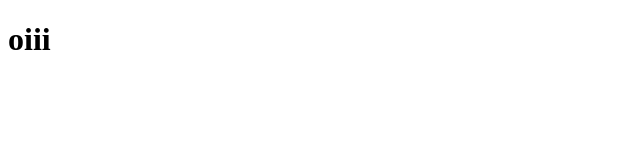
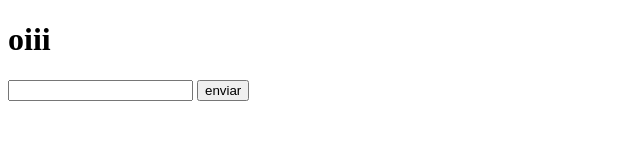
Before and after one commit to nimarchiori/Teste, a plain HTML site: page index.html in a window 1280 px wide. Shown: the whole page, without its empty margins (0-640 px from the left). Drawn offline with Linux system fonts and the light colour scheme.

Commit message:
adicionei 2 input

```diff
--- a/index.html
+++ b/index.html
@@ -7,5 +7,7 @@
   </head>
   <body>
     <h1 class="text">oiii</h1>
+    <input type="TESTE">
+    <input type="button" value="enviar">
   </body>
 </html>
```
Also changed, not shown: maria.html (+1 -0 lines).
